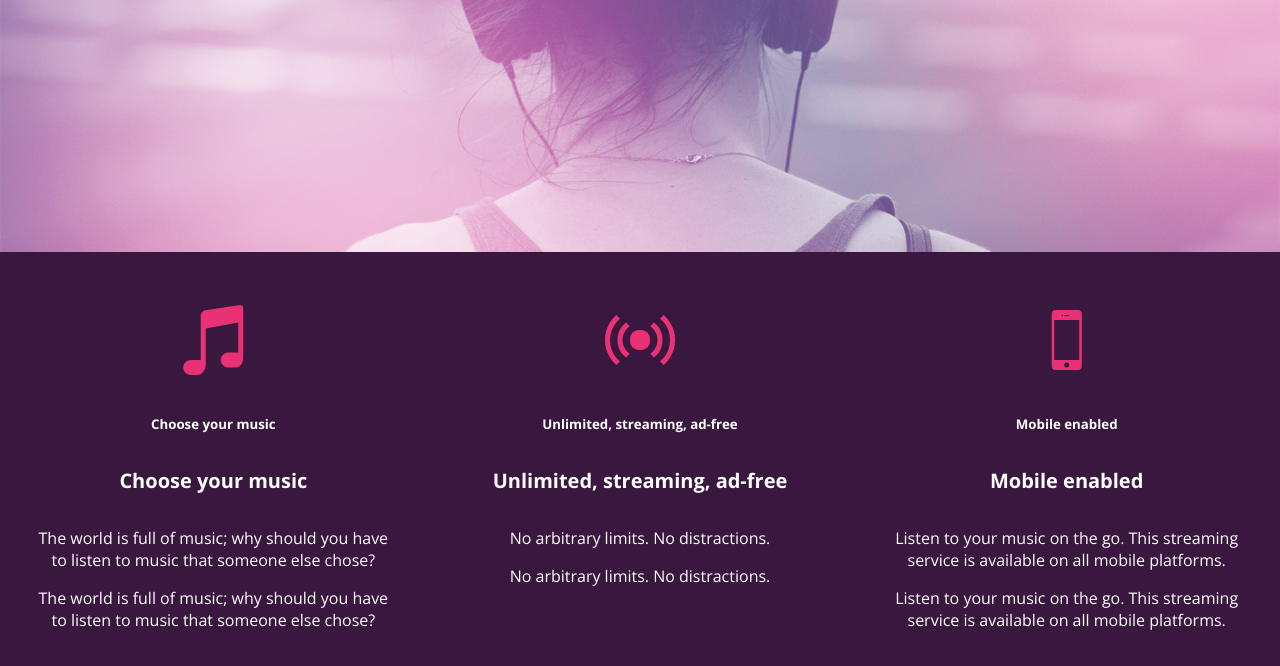
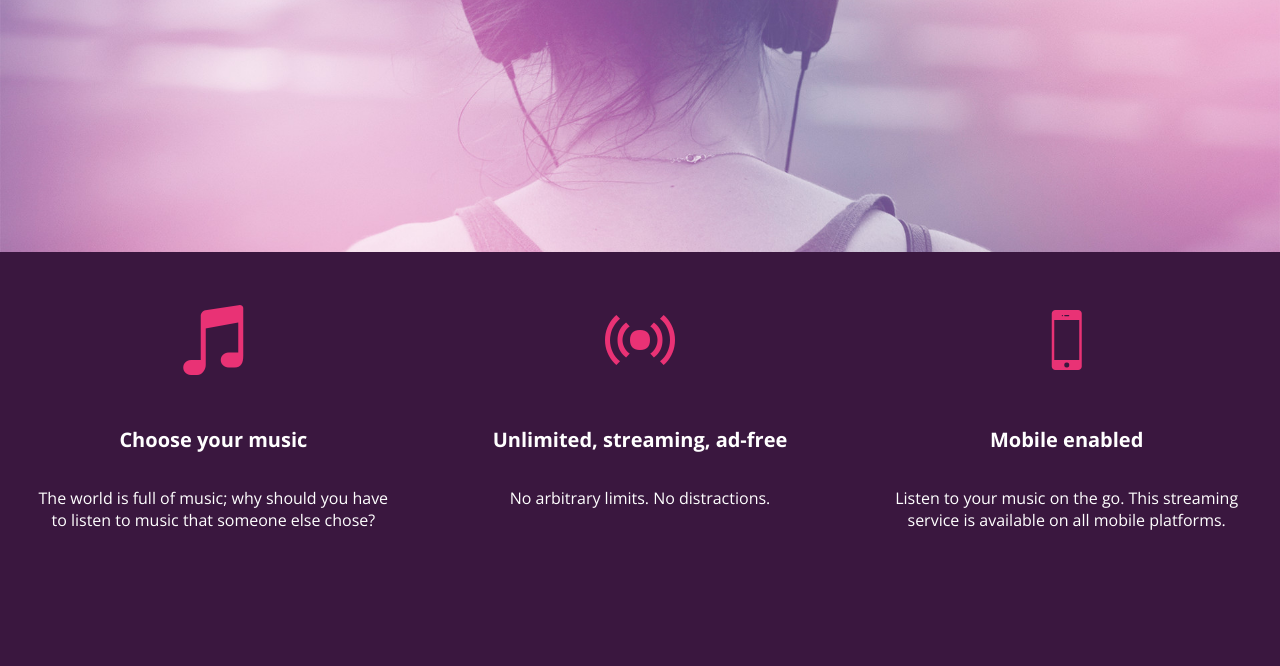
Before and after one commit to cobunny/bloc-checkpoints-foundation, a plain HTML site: page checkpoint-foundation07-bloc-jams/index.html in a window 1280 px wide. Shown: the part 444-1110 px from the top of the page. After the commit the page ends 1023 px from the top, so only its background shows below. Drawn offline with nearby package versions, Linux system fonts and the light colour scheme.

Commit message:
checkpoint-foundation07-bloc-jams

```diff
--- a/checkpoint-foundation07-bloc-jams/index.html
+++ b/checkpoint-foundation07-bloc-jams/index.html
@@ -19,42 +19,33 @@
         <img src="assets/images/bloc_jams_logo.png" alt="bloc jams logo" class="logo" />
     </nav>
 
-    <article class="hero-content">
+    <section class="hero-content">
         <!-- hero content -->
 
         <h1 class="hero-title">Turn the music up!</h1>
-    </article>
+    </section>
 
-    <article class="selling-points">
+    <section class="selling-points">
         <!-- selling points -->
 
         <div class="point">
-            <span></span>
             <span class="ion-music-note"></span>
-            <h5>Choose your music</h5>
             <h5 class="point-title">Choose your music</h5>
-            <p>The world is full of music; why should you have to listen to music that someone else chose?</p>
             <p class="point-description">The world is full of music; why should you have to listen to music that someone else chose?</p>
         </div>
 
         <div class="point">
-            <span></span>
             <span class="ion-radio-waves"></span>
-            <h5>Unlimited, streaming, ad-free</h5>
             <h5 class="point-title">Unlimited, streaming, ad-free</h5>
-            <p>No arbitrary limits. No distractions.</p>
             <p class="point-description">No arbitrary limits. No distractions.</p>
         </div>
 
         <div class="point">
-            <span></span>
             <span class="ion-iphone"></span>
-            <h5>Mobile enabled</h5>
             <h5 class="point-title">Mobile enabled</h5>
-            <p>Listen to your music on the go. This streaming service is available on all mobile platforms.</p>
             <p class="point-description">Listen to your music on the go. This streaming service is available on all mobile platforms.</p>
         </div>
-    </article>
+    </section>
 </body>
 
 </html>
```
